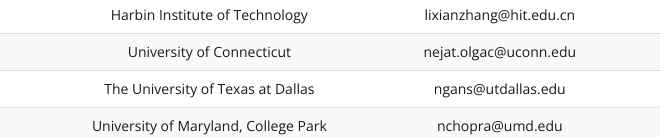
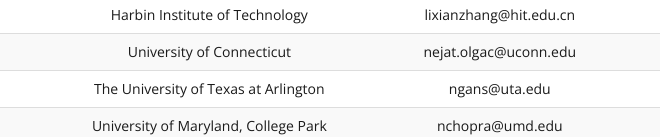
Before and after one commit to ieeecss-tc-marc/ieeecss-tc-marc.github.io, a plain HTML site: page members.html in a window 1280 px wide. Shown: the part 817-954 px from the top of the page, 265-925 px from the left. Drawn offline with nearby package versions, Linux system fonts and the light colour scheme; files whose address does not match are found by name.

Commit message:
Update members.html

```diff
--- a/members.html
+++ b/members.html
@@ -222,8 +222,8 @@
                   <tr>
                     <td>17</td>
                     <td>Nicholas Gans</td>
-                    <td>The University of Texas at Dallas</td>
-                    <td>ngans@utdallas.edu</td>
+                    <td>The University of Texas at Arlington</td>
+                    <td>ngans@uta.edu</td>
                     <td>Member</td>
                   </tr>
                   <tr>
```
